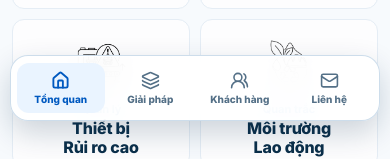
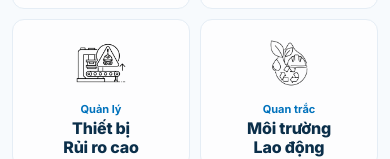
Before and after one commit to QuangVoAI/HSE-provider, a Next.js app: page / in a window 390 px wide. Shown: the part 713-872 px from the top of the page. Built offline with nearby package versions, Linux system fonts and the light colour scheme; no server answers.

Commit message:
Remove fixed mobile quick navigation

```diff
--- a/app/customers/customer-header.tsx
+++ b/app/customers/customer-header.tsx
@@ -1,7 +1,6 @@
 "use client";
 
 import { useEffect, useState } from "react";
-import { Home, Layers3, Mail, UsersRound } from "lucide-react";
 import customerStyles from "./customers.module.css";
 import csmsStyles from "../csms/csms.module.css";
 
@@ -116,11 +115,5 @@ export default function CustomerHeader({ locale, active = "customers", chrome =
       <a href="https://qlat.1hse.vn/login" onClick={() => setMenuOpen(false)}>{text.login}</a>
       <a className={styles.mobileDemo} href={`/contact${query}`} onClick={() => setMenuOpen(false)}>{text.demo}</a>
     </nav></>}
-    <nav className={styles.mobileQuickNav} aria-label={locale === "vi" ? "Điều hướng nhanh" : "Quick navigation"}>
-      <a className={active === "overview" ? styles.quickNavActive : ""} href={`/csms${query}`}><Home aria-hidden="true" /><span>{text.overview}</span></a>
-      <a className={active === "solutions" ? styles.quickNavActive : ""} href={`/csms${query}#solutions`}><Layers3 aria-hidden="true" /><span>{text.solutions}</span></a>
-      <a className={active === "customers" ? styles.quickNavActive : ""} href={`/customers${query}`}><UsersRound aria-hidden="true" /><span>{text.customers}</span></a>
-      <a className={active === "contact" ? styles.quickNavActive : ""} href={`/contact${query}`}><Mail aria-hidden="true" /><span>{text.contact}</span></a>
-    </nav>
   </header>;
 }
```
